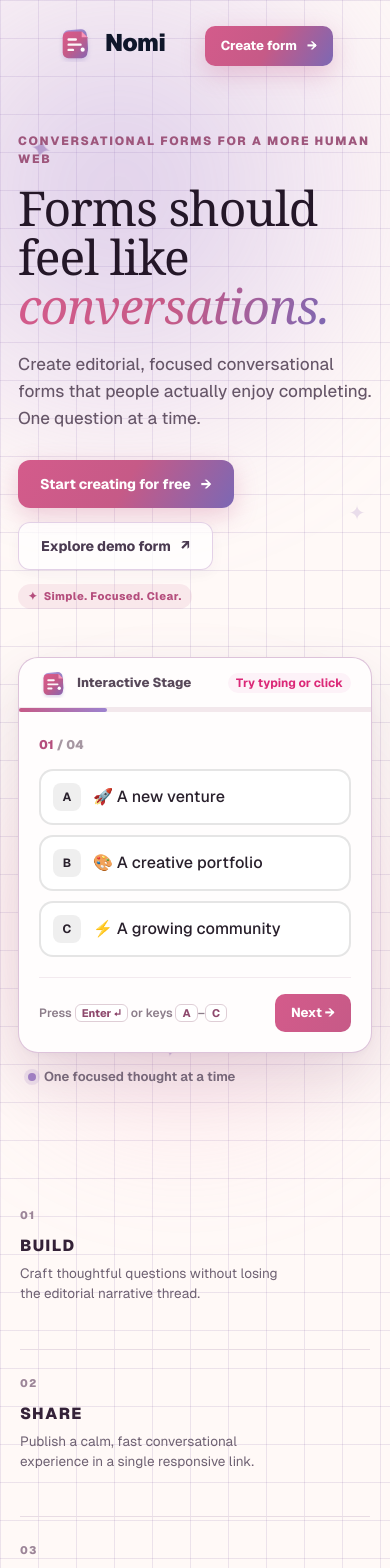
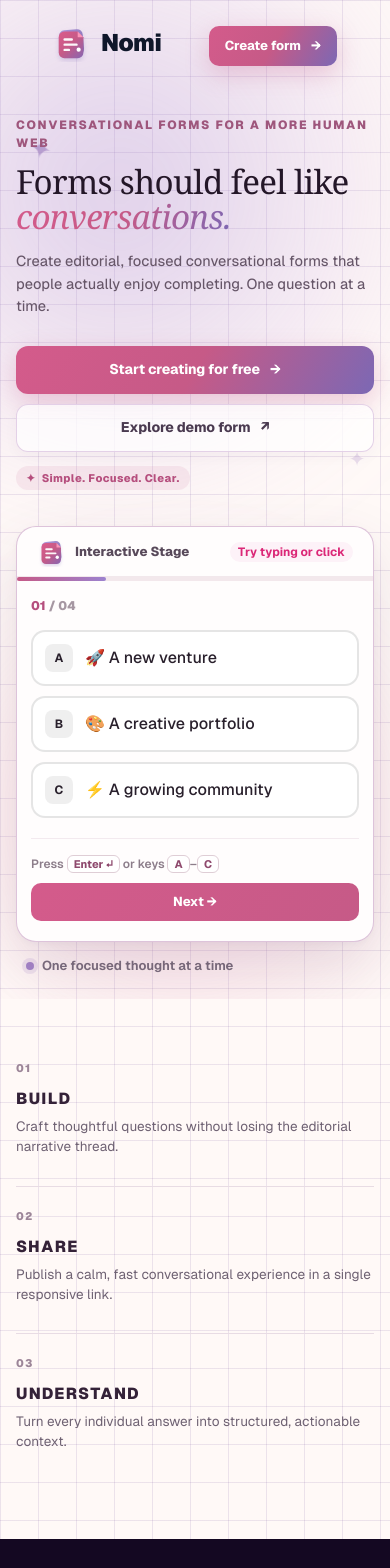
Before and after one commit to kriti768/nomi, a Next.js app in the folder frontend/: page / in a window 390 px wide. Shown: the top 1568 px of the page. Built offline with nearby package versions, Linux system fonts and the light colour scheme; no server answers.

Commit message:
Optimize full mobile responsiveness, eliminate horizontal overflow, and refine touch layouts

```diff
--- a/frontend/src/app/nomi.css
+++ b/frontend/src/app/nomi.css
@@ -276,9 +276,9 @@
   max-width: 1240px;
   margin: 32px auto 0;
   display: grid;
-  grid-template-columns: minmax(0, 1fr) minmax(440px, 0.95fr);
+  grid-template-columns: minmax(0, 1.1fr) minmax(0, 0.9fr);
   align-items: center;
-  gap: clamp(32px, 5vw, 72px);
+  gap: clamp(28px, 4vw, 64px);
 }
 
 .nomi-eyebrow {
@@ -1056,64 +1056,118 @@
 }
 
 /* --------------------------------------------------------------------------
-   Responsive Layouts (Tablet & Mobile)
+   Responsive Layouts (Tablet & Mobile Perfection)
    -------------------------------------------------------------------------- */
 @media (max-width: 960px) {
   .nomi-nav nav {
     display: none;
   }
 
+  .nomi-nav-inner {
+    padding: 0 16px;
+  }
+
   .nomi-hero-grid {
     grid-template-columns: 1fr;
-    gap: 48px;
-    margin-top: 40px;
+    gap: 36px;
+    margin-top: 24px;
+    width: 100%;
+    max-width: 100%;
+  }
+
+  .nomi-hero-copy h1 {
+    font-size: clamp(38px, 8vw, 56px);
+  }
+
+  .nomi-lede {
+    font-size: 15.5px;
+  }
+
+  .nomi-product-wrap,
+  .nomi-product-preview {
+    width: 100%;
+    max-width: 100%;
   }
 
   .nomi-showcase,
   .nomi-insights {
     grid-template-columns: 1fr;
-    gap: 50px;
-    padding: 90px clamp(20px, 6vw, 48px);
-  }
-
-  .nomi-experience-section .nomi-phone-shell {
-    order: 2;
-  }
-
-  .nomi-experience-section .nomi-section-copy {
-    order: 1;
+    gap: 40px;
+    padding: 72px 20px;
   }
 
   .nomi-theme-grid {
     grid-template-columns: repeat(2, 1fr);
+    gap: 16px;
   }
 
   .nomi-footer {
     flex-direction: column;
     align-items: flex-start;
+    gap: 20px;
+    padding: 40px 20px;
   }
 }
 
-@media (max-width: 600px) {
+@media (max-width: 640px) {
   .nomi-hero {
-    padding-left: 18px;
-    padding-right: 18px;
+    padding-left: 16px;
+    padding-right: 16px;
+    padding-bottom: 24px;
+    overflow-x: hidden;
   }
 
   .nomi-workspace-link {
     display: none;
   }
 
+  .nomi-hero-copy h1 {
+    font-size: clamp(32px, 8.5vw, 44px);
+    margin: 12px 0 16px;
+    line-height: 1.06;
+  }
+
+  .nomi-lede {
+    font-size: 14.5px;
+    line-height: 1.55;
+  }
+
+  .nomi-cta-row {
+    flex-direction: column;
+    align-items: stretch;
+    gap: 10px;
+  }
+
+  .nomi-cta-row .nomi-button {
+    width: 100%;
+    justify-content: center;
+  }
+
+  .nomi-preview-body {
+    padding: 16px 14px 20px;
+  }
+
+  .nomi-preview-footer {
+    flex-direction: column;
+    align-items: stretch;
+    gap: 10px;
+    margin-top: 20px;
+  }
+
+  .nomi-preview-footer button {
+    width: 100%;
+  }
+
   .nomi-value-strip {
     grid-template-columns: 1fr;
-    gap: 24px;
-    padding: 60px 20px;
+    gap: 12px;
+    padding: 40px 16px 70px;
   }
 
   .nomi-value-strip article {
     border-left: 0;
     border-top: 1px solid var(--nomi-border);
-    padding: 20px 0;
+    padding: 16px 0;
     min-height: auto;
   }
 
@@ -1121,20 +1175,55 @@
     border-top: 0;
   }
 
+  .nomi-value-strip p {
+    max-width: 100%;
+  }
+
   .nomi-builder-card {
     grid-template-columns: 1fr;
+    min-height: auto;
   }
 
   .nomi-builder-card aside {
     display: none;
   }
 
+  .nomi-builder-canvas {
+    padding: 18px 14px;
+  }
+
   .nomi-phone-shell {
-    height: 560px;
+    width: 100%;
+    max-width: 300px;
+    height: 500px;
+    padding: 44px 14px 54px;
+  }
+
+  .nomi-insights-card {
+    padding: 20px 16px;
+  }
+
+  .nomi-design-section {
+    padding: 60px 16px;
   }
 
   .nomi-theme-grid {
     grid-template-columns: 1fr;
+    gap: 12px;
+  }
+
+  .nomi-theme-card {
+    min-height: 180px;
+    padding: 18px;
+  }
+
+  .nomi-final {
+    padding: 60px 16px;
+  }
+
+  .nomi-final h2 {
+    font-size: clamp(32px, 8.5vw, 44px);
+    margin: 14px 0 24px;
   }
 }
 
```
